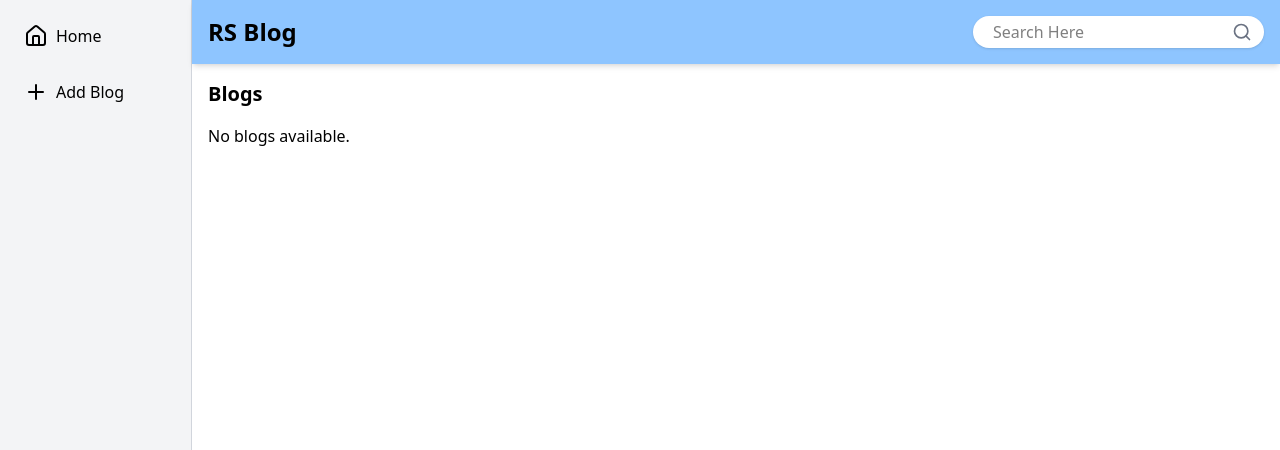
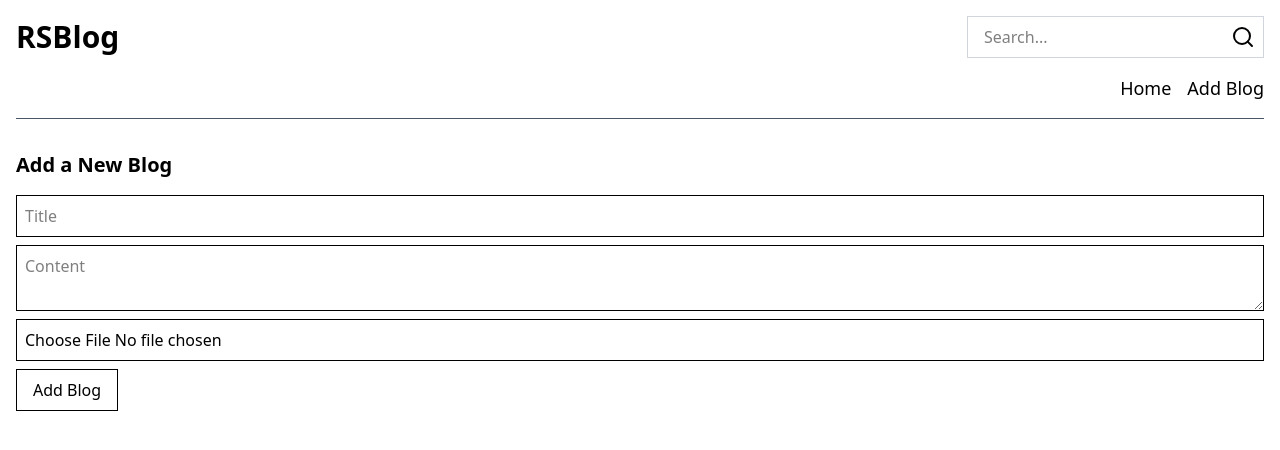
Before and after one commit to rajgokul-it21/RSbolgs, a React (Vite) app: page /add-blog in a window 1280 px wide. Shown: the top 450 px of the page. Built offline with nearby package versions, Linux system fonts and the light colour scheme.

Commit message:
day2 initial commit

```diff
--- a/package.json
+++ b/package.json
@@ -14,6 +14,7 @@
     "lucide-react": "^0.474.0",
     "react": "^18.3.1",
     "react-dom": "^18.3.1",
+    "react-router-dom": "^7.1.5",
     "tailwindcss": "^4.0.3"
   },
   "devDependencies": {
--- a/src/App.jsx
+++ b/src/App.jsx
@@ -1,24 +1,34 @@
-import React, { useState } from 'react';
+import React from 'react';
+import { BrowserRouter as Router, Routes, Route, useLocation } from 'react-router-dom';
 import Header from './components/Header';
-import Sidebar from './components/Sidebar';
 import HomeContent from './pages/HomeContent';
 import AddBlog from './pages/AddBlog';
+import BlogDetail from './pages/BlogDetail';
 
-const App = () => {
-  const [view, setView] = useState('home');
+const Layout = ({ children }) => {
+  const location = useLocation();
+  const isBlogDetail = location.pathname.startsWith('/blog/');
 
   return (
-    <div className="flex h-screen">
-      <Sidebar onSelect={setView} />
-      <div className="flex-1">
-        <Header />
-        <main className="p-4">
-          {view === 'home' && <HomeContent />}
-          {view === 'addBlog' && <AddBlog />}
-        </main>
-      </div>
+    <div className="flex flex-col h-screen">
+      {!isBlogDetail && <Header />}
+      <main className="flex-1 p-4">{children}</main>
     </div>
   );
 };
 
+const App = () => {
+  return (
+    <Router>
+      <Layout>
+        <Routes>
+          <Route path="/" element={<HomeContent />} />
+          <Route path="/add-blog" element={<AddBlog />} />
+          <Route path="/blog/:id" element={<BlogDetail />} />
+        </Routes>
+      </Layout>
+    </Router>
+  );
+};
+
 export default App;
--- a/src/components/Header.jsx
+++ b/src/components/Header.jsx
@@ -1,18 +1,25 @@
-import React from 'react';
-import { Search } from 'lucide-react';
+import { useState } from 'react';
+import { SearchIcon } from 'lucide-react';
 
 const Header = () => {
   return (
-    <header className="flex items-center justify-between bg-blue-300 p-4 shadow-md">
-      <div className="text-2xl font-bold">RS Blog</div>
-      <div className="flex items-center bg-white rounded-full px-3 py-1 shadow-sm">
-        <input
-          type="text"
-          placeholder="Search Here"
-          className="outline-none text-black px-2 bg-transparent"
-        />
-        <Search className="text-gray-500" size={20} />
+    <header className="p-4">
+      <div className="flex justify-between items-center">
+        <h1 className="text-3xl font-bold">RSBlog</h1>
+        <div className="flex items-center border border-gray-300">
+          <input
+            type="text"
+            placeholder="Search..."
+            className="px-4 py-2 bg-white"
+          />
+            <SearchIcon className="mr-2" />
+        </div>
       </div>
+      <div className="mt-4 flex  justify-end space-x-4 text-lg">
+        <a href="/" className="hover:text-gray-400">Home</a>
+        <a href="/add-blog" className="hover:text-gray-400">Add Blog</a>
+      </div>
+      <hr className="mt-4 border-gray-600" />
     </header>
   );
 };
--- a/src/components/Sidebar.jsx
+++ b/src/components/Sidebar.jsx
@@ -1,21 +1,16 @@
 import React from 'react';
 import { Home, Plus } from 'lucide-react';
+import { Link } from 'react-router-dom';
 
-const Sidebar = ({ onSelect }) => {
+const Sidebar = () => {
   return (
     <aside className="w-48 bg-gray-100 p-4 border-r border-gray-300 h-full">
-      <button
-        className="flex items-center mb-4 p-2 hover:bg-gray-200 rounded"
-        onClick={() => onSelect('home')}
-      >
+      <Link to="/" className="flex items-center mb-4 p-2 hover:bg-gray-200 rounded">
         <Home className="mr-2" /> Home
-      </button>
-      <button
-        className="flex items-center p-2 hover:bg-gray-200 rounded"
-        onClick={() => onSelect('addBlog')}
-      >
+      </Link>
+      <Link to="/add-blog" className="flex items-center p-2 hover:bg-gray-200 rounded">
         <Plus className="mr-2" /> Add Blog
-      </button>
+      </Link>
     </aside>
   );
 };
--- a/src/pages/AddBlog.jsx
+++ b/src/pages/AddBlog.jsx
@@ -3,14 +3,27 @@ import React, { useState } from 'react';
 const AddBlog = () => {
   const [title, setTitle] = useState('');
   const [content, setContent] = useState('');
+  const [image, setImage] = useState('');
+
+  const handleImageUpload = (e) => {
+    const file = e.target.files[0];
+    if (file) {
+      const reader = new FileReader();
+      reader.onloadend = () => {
+        setImage(reader.result);
+      };
+      reader.readAsDataURL(file);
+    }
+  };
 
   const handleAddBlog = () => {
-    const newBlog = { title, content };
+    const newBlog = { title, content, image };
     const storedBlogs = JSON.parse(localStorage.getItem('blogs')) || [];
     storedBlogs.push(newBlog);
     localStorage.setItem('blogs', JSON.stringify(storedBlogs));
     setTitle('');
     setContent('');
+    setImage('');
     alert('Blog added successfully!');
   };
 
@@ -22,17 +35,26 @@ const AddBlog = () => {
         placeholder="Title"
         value={title}
         onChange={(e) => setTitle(e.target.value)}
-        className="block w-full p-2 mb-2 border rounded"
+        required
+        className="block w-full p-2 mb-2 border"
       />
       <textarea
         placeholder="Content"
         value={content}
         onChange={(e) => setContent(e.target.value)}
-        className="block w-full p-2 mb-2 border rounded"
+        required
+        className="block w-full p-2 mb-2 border"
+      />
+      <input
+        type="file"
+        accept="image/*"
+        onChange={handleImageUpload}
+        required
+        className="block w-full p-2 mb-2 border"
       />
       <button
         onClick={handleAddBlog}
-        className="bg-blue-500 text-white px-4 py-2 rounded hover:bg-blue-600"
+        className="block px-4 py-2 border hover:bg-gray-100"
       >
         Add Blog
       </button>
--- /dev/null
+++ b/src/pages/BlogDetail.jsx
@@ -0,0 +1,28 @@
+import React, { useEffect, useState } from 'react';
+import { useParams } from 'react-router-dom';
+
+const BlogDetail = () => {
+  const { id } = useParams();
+  const [blog, setBlog] = useState(null);
+
+  useEffect(() => {
+    const storedBlogs = JSON.parse(localStorage.getItem('blogs')) || [];
+    setBlog(storedBlogs[id]);
+  }, [id]);
+
+  if (!blog) return <p>Loading...</p>;
+
+  return (
+    <div className="grid grid-cols-3 min-h-screen">
+      <div className="bg-white"></div>
+      <div className="p-4">
+        <h2 className="text-2xl font-bold mb-4">{blog.title}</h2>
+        {blog.image && <img src={blog.image} alt="Blog" className="w-full h-60 object-cover mb-4 rounded" />}
+        <p>{blog.content}</p>
+      </div>
+      <div className="bg-white"></div>
+    </div>
+  );
+};
+
+export default BlogDetail;
--- a/src/pages/HomeContent.jsx
+++ b/src/pages/HomeContent.jsx
@@ -1,26 +1,71 @@
-import React, { useState, useEffect } from 'react';
+// import React, { useState, useEffect } from 'react';
+// import { Link } from 'react-router-dom';
+
+// const HomeContent = () => {
+//   const [blogs, setBlogs] = useState([]);
+
+//   useEffect(() => {
+//     const storedBlogs = JSON.parse(localStorage.getItem('blogs')) || [];
+//     setBlogs(storedBlogs);
+//   }, []);
+
+//   return (
+//     <div>
+//       <h2 className="text-xl font-semibold mb-4">Blogs</h2>
+//       <div className="grid grid-cols-4 gap-4">
+//         {blogs.length ? (
+//           blogs.map((blog, index) => (
+//             <Link to={`/blog/${index}`} key={index} className="p-8 border hover:bg-gray-50">
+//               {blog.image && <img src={blog.image} alt="Blog" className="w-full h-40 object-cover mb-2" />}
+//               <h3 className="text-lg font-bold">{blog.title}</h3>
+//               <p>{blog.content.substring(0, 150)}...</p>
+//             </Link>
+//           ))
+//         ) : (
+//           <p>No blogs available.</p>
+//         )}
+//       </div>
+//     </div>
+//   );
+// };
+
+// export default HomeContent;
+
+
+
+
+import React from 'react';
+import { Heart, MessageCircle, Share2 } from 'lucide-react';
+import { Link } from 'react-router-dom';
 
 const HomeContent = () => {
-  const [blogs, setBlogs] = useState([]);
-
-  useEffect(() => {
-    const storedBlogs = JSON.parse(localStorage.getItem('blogs')) || [];
-    setBlogs(storedBlogs);
-  }, []);
+  const blogs = JSON.parse(localStorage.getItem('blogs')) || [];
 
   return (
     <div>
-      <h2 className="text-xl font-semibold mb-4">Blogs</h2>
-      {blogs.length ? (
-        blogs.map((blog, index) => (
-          <div key={index} className="p-4 mb-2 border rounded shadow-sm">
-            <h3 className="text-lg font-bold">{blog.title}</h3>
-            <p>{blog.content}</p>
+      <h2 className="text-xl font-semibold mb-4">Your Blogs</h2>
+    <div className="grid grid-cols-4 gap-4">
+      {blogs.map((blog, index) => (
+        <div key={index} className="border p-4 bg-white">
+          <Link to={`/blog/${index}`}>
+            <img src={blog.image} alt={blog.title} className="w-full h-40 object-cover" />
+            <h2 className="text-xl font-bold mt-2">{blog.title}</h2>
+            <p className="text-gray-600 mt-1">{blog.content.substring(0, 100)}...</p>
+          </Link>
+          <div className="flex justify-around mt-4">
+            <button className="flex items-center text-gray-500 hover:text-red-500">
+              <Heart className="mr-1" size={20} /> Like
+            </button>
+            <button className="flex items-center text-gray-500 hover:text-blue-500">
+              <MessageCircle className="mr-1" size={20} /> Comment
+            </button>
+            <button className="flex items-center text-gray-500 hover:text-green-500">
+              <Share2 className="mr-1" size={20} /> Share
+            </button>
           </div>
-        ))
-      ) : (
-        <p>No blogs available.</p>
-      )}
+        </div>
+      ))}
+    </div>
     </div>
   );
 };
```
Also changed, not shown: src/assets/OIP.jpg (added), 1 other file (tests, documents, lock files or other folders).
